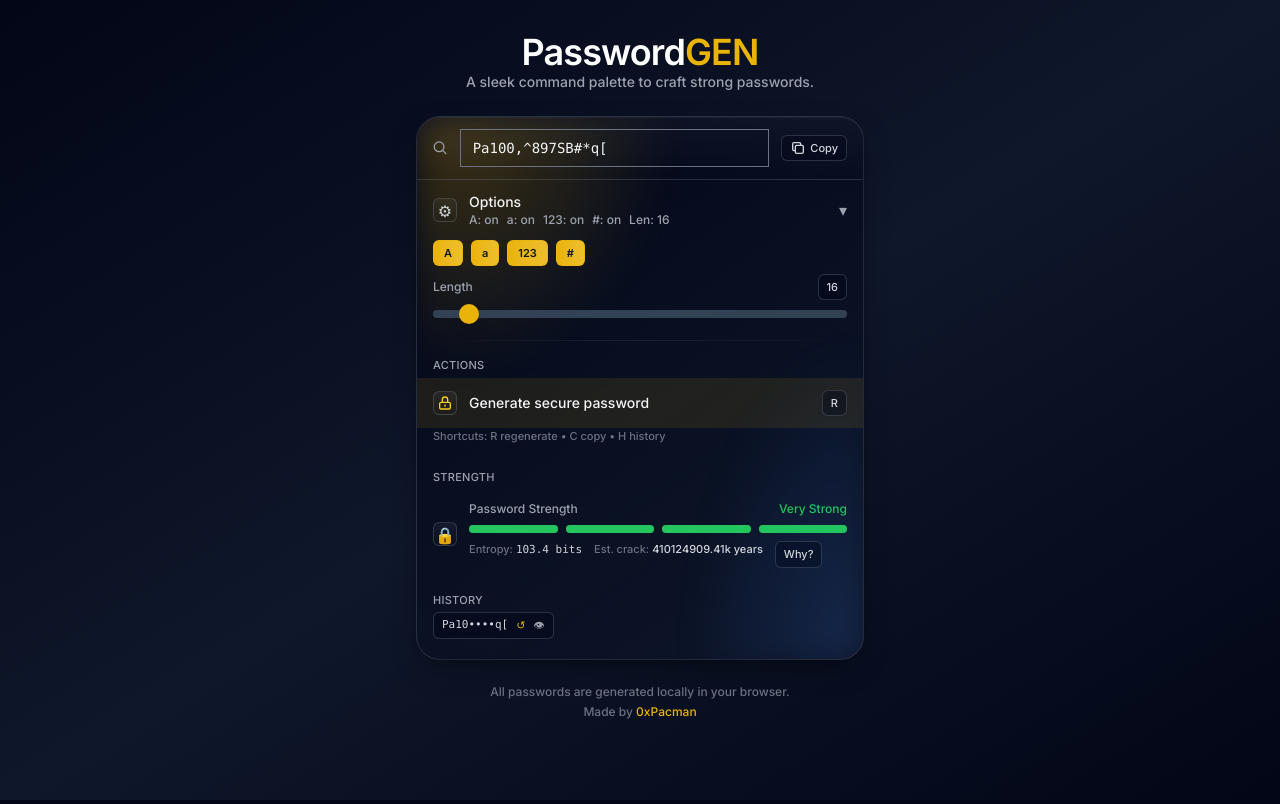
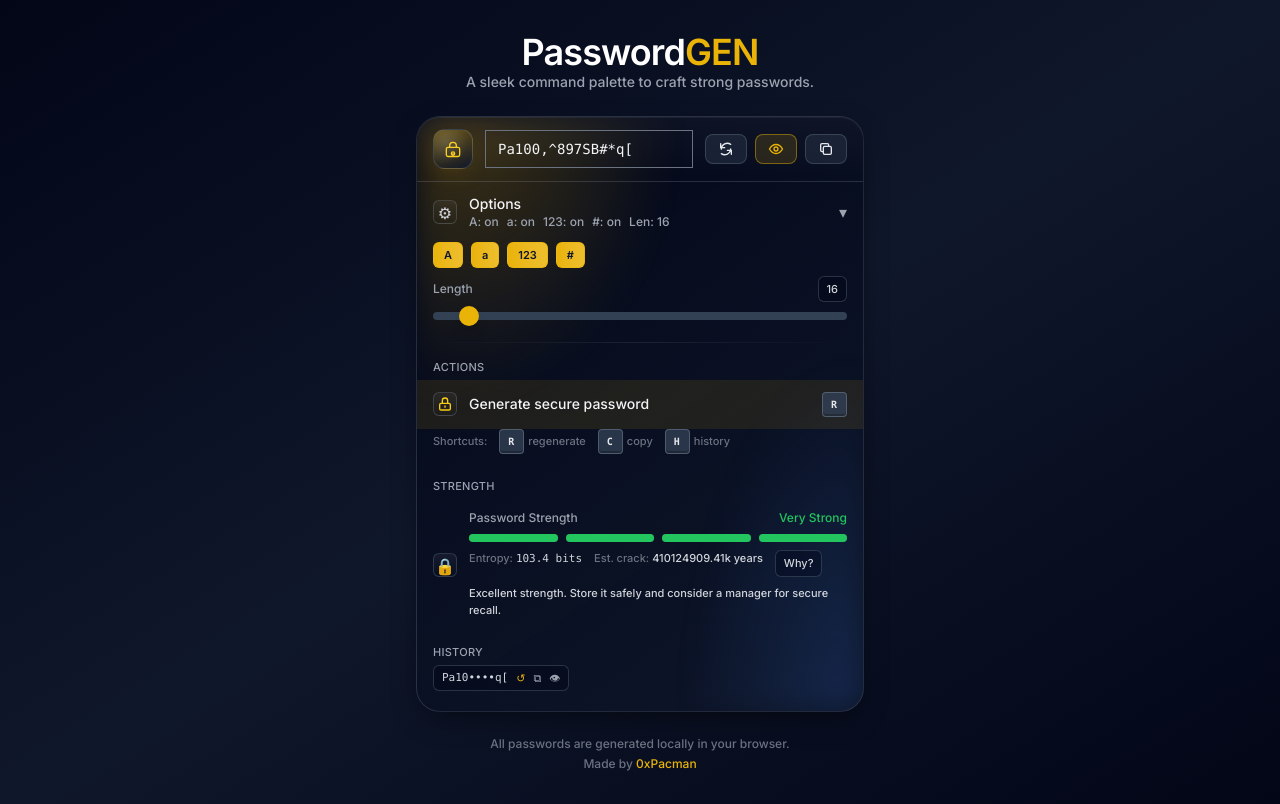
Before and after one commit to 0xPacman/PasswordGEN, a Vue app: page / in a window 1280 px wide. Built offline with nearby package versions, Linux system fonts and the light colour scheme.

Commit message:
Refactor code structure for improved readability and maintainability

```diff
--- a/src/components/PasswordGenerator.vue
+++ b/src/components/PasswordGenerator.vue
@@ -9,17 +9,67 @@
     <div class="cmd overflow-hidden">
       <!-- Header / Input like palette search -->
       <div class="cmd-header flex items-center gap-3">
-        <svg class="w-5 h-5 text-gray-400" viewBox="0 0 24 24" fill="none" stroke="currentColor"><path stroke-linecap="round" stroke-linejoin="round" stroke-width="2" d="M21 21l-4.35-4.35M10 18a8 8 0 100-16 8 8 0 000 16z"/></svg>
-        <input class="cmd-input font-mono" :value="generatedPassword" readonly :placeholder="generatedPassword || 'Generate a secure password'" />
-        <button @click="copyToClipboard" :disabled="!generatedPassword" class="ml-auto pill flex items-center gap-1" :class="!generatedPassword && 'opacity-50 cursor-not-allowed'">
+        <div class="cmd-logo" aria-hidden="true">
+          <svg viewBox="0 0 24 24" fill="none" stroke="currentColor">
+            <title>Password lock icon</title>
+            <path stroke-linecap="round" stroke-linejoin="round" stroke-width="1.6" d="M8 10V8a4 4 0 118 0v2" />
+            <path stroke-linecap="round" stroke-linejoin="round" stroke-width="1.6" d="M6 10h12a2 2 0 012 2v7a2 2 0 01-2 2H6a2 2 0 01-2-2v-7a2 2 0 012-2z" />
+            <path stroke-linecap="round" stroke-linejoin="round" stroke-width="1.6" d="M12 15.5a2 2 0 100 4 2 2 0 000-4z" />
+            <path stroke-linecap="round" stroke-linejoin="round" stroke-width="1.6" d="M12 17.5v1" />
+          </svg>
+        </div>
+        <div class="flex-1">
+          <input
+            ref="passwordInput"
+            class="cmd-input font-mono"
+            type="text"
+            :value="displayedPassword"
+            readonly
+            @focus="selectPassword"
+            :placeholder="inputPlaceholder"
+            :aria-label="inputLabel"
+          />
+        </div>
+        <div class="cmd-actions ml-auto flex items-center gap-2">
+          <button
+            type="button"
+            class="cmd-tool flex items-center"
+            @click="generatePassword"
+            :disabled="!hasValidOptions"
+            aria-label="Generate a new password"
+          >
+            <svg viewBox="0 0 24 24" fill="none" stroke="currentColor"><path stroke-linecap="round" stroke-linejoin="round" stroke-width="2" d="M4 4v6h6M20 20v-6h-6M5 19a9 9 0 0014-7l.001-.3M19 5a9 9 0 00-14 7l-.001.3"/></svg>
+            <span class="sr-only">Refresh</span>
+          </button>
+          <button
+            type="button"
+            class="cmd-tool flex items-center"
+            @click="toggleReveal"
+            :aria-pressed="isRevealed"
+            :disabled="!generatedPassword"
+            :aria-label="isRevealed ? 'Hide current password' : 'Show current password'"
+          >
+            <svg v-if="isRevealed" viewBox="0 0 24 24" fill="none" stroke="currentColor"><path stroke-linecap="round" stroke-linejoin="round" stroke-width="2" d="M2.25 12s3.75-6.75 9.75-6.75S21.75 12 21.75 12s-3.75 6.75-9.75 6.75S2.25 12 2.25 12z"/><circle cx="12" cy="12" r="3" stroke-width="2" stroke-linecap="round" stroke-linejoin="round"/></svg>
+            <svg v-else viewBox="0 0 24 24" fill="none" stroke="currentColor"><path stroke-linecap="round" stroke-linejoin="round" stroke-width="2" d="M3 3l18 18"/><path stroke-linecap="round" stroke-linejoin="round" stroke-width="2" d="M10.584 10.587A3 3 0 0112 9c1.657 0 3 1.343 3 3a2.99 2.99 0 01-.587 1.813M6.102 6.108C3.955 7.722 2.25 10 2.25 12c0 0 3.75 6.75 9.75 6.75 1.379 0 2.664-.268 3.826-.73"/><path stroke-linecap="round" stroke-linejoin="round" stroke-width="2" d="M17.898 17.892C20.045 16.278 21.75 14 21.75 12c0 0-3.75-6.75-9.75-6.75-.53 0-1.052.032-1.564.095"/></svg>
+            <span class="sr-only">{{ isRevealed ? 'Hide' : 'Show' }}</span>
+          </button>
+          <button
+            type="button"
+            @click="copyToClipboard()"
+            :disabled="!generatedPassword"
+            class="cmd-tool cmd-copy flex items-center"
+            :data-success="copied"
+            :aria-label="copied ? 'Password copied to clipboard' : 'Copy password to clipboard'"
+          >
             <svg v-if="!copied" class="w-4 h-4" viewBox="0 0 24 24" fill="none" stroke="currentColor"><path stroke-linecap="round" stroke-linejoin="round" stroke-width="2" d="M8 16H6a2 2 0 01-2-2V6a2 2 0 012-2h8a2 2 0 012 2v2m-6 12h8a2 2 0 002-2v-8a2 2 0 00-2-2h-8a2 2 0 00-2 2v8a2 2 0 002 2z"/></svg>
             <svg v-else class="w-4 h-4 text-green-500" viewBox="0 0 24 24" fill="none" stroke="currentColor"><path stroke-linecap="round" stroke-linejoin="round" stroke-width="2" d="M5 13l4 4L19 7"/></svg>
-          <span class="hidden sm:inline">Copy</span>
+            <span class="sr-only" aria-live="polite">{{ copied ? 'Copied' : 'Copy' }}</span>
           </button>
+        </div>
       </div>
 
       <!-- Options (compact & collapsible) -->
-      <button class="cmd-item w-full" @click="optionsOpen = !optionsOpen" :aria-expanded="optionsOpen">
+      <button class="cmd-item w-full" type="button" @click="optionsOpen = !optionsOpen" :aria-expanded="optionsOpen">
         <div class="cmd-icon">⚙</div>
         <div class="flex-1 text-left">
           <div class="text-sm text-gray-100">Options</div>
@@ -36,10 +86,10 @@
       <transition name="fade-slide">
         <div v-if="optionsOpen">
           <div class="px-4 pb-2 flex flex-wrap gap-2">
-            <button class="chip" :data-active="includeUppercase" :aria-pressed="includeUppercase" @click.stop="includeUppercase = !includeUppercase">A</button>
-            <button class="chip" :data-active="includeLowercase" :aria-pressed="includeLowercase" @click.stop="includeLowercase = !includeLowercase">a</button>
-            <button class="chip" :data-active="includeNumbers" :aria-pressed="includeNumbers" @click.stop="includeNumbers = !includeNumbers">123</button>
-            <button class="chip" :data-active="includeSymbols" :aria-pressed="includeSymbols" @click.stop="includeSymbols = !includeSymbols">#</button>
+            <button class="chip" type="button" :data-active="includeUppercase" :aria-pressed="includeUppercase" @click.stop="includeUppercase = !includeUppercase">A</button>
+            <button class="chip" type="button" :data-active="includeLowercase" :aria-pressed="includeLowercase" @click.stop="includeLowercase = !includeLowercase">a</button>
+            <button class="chip" type="button" :data-active="includeNumbers" :aria-pressed="includeNumbers" @click.stop="includeNumbers = !includeNumbers">123</button>
+            <button class="chip" type="button" :data-active="includeSymbols" :aria-pressed="includeSymbols" @click.stop="includeSymbols = !includeSymbols">#</button>
           </div>
           <div class="px-4 pb-3">
             <div class="flex items-center justify-between text-xs text-gray-400">
@@ -59,13 +109,16 @@
         <div class="cmd-icon text-primary-400">
           <svg class="w-4 h-4" viewBox="0 0 24 24" fill="none" stroke="currentColor"><path stroke-linecap="round" stroke-linejoin="round" stroke-width="2" d="M12 15v2m-6 4h12a2 2 0 002-2v-6a2 2 0 00-2-2H6a2 2 0 00-2 2v6a2 2 0 002 2zm10-10V7a4 4 0 00-8 0v4h8z"/></svg>
         </div>
-        <button class="text-sm text-gray-100" @click="generatePassword" :disabled="!hasValidOptions">Generate secure password</button>
+        <button class="text-sm text-gray-100" type="button" @click="generatePassword" :disabled="!hasValidOptions">Generate secure password</button>
         <div class="ml-auto flex items-center gap-1 text-gray-400">
-          <span class="pill hidden sm:inline">R</span>
+          <kbd class="cmd-kbd hidden sm:inline">R</kbd>
         </div>
       </div>
-      <div class="px-4 pb-3 text-[11px] text-gray-500">
-        Shortcuts: R regenerate • C copy • H history
+      <div class="cmd-shortcuts px-4 pb-3 text-[11px] text-gray-500">
+        <span>Shortcuts:</span>
+        <span class="inline-flex items-center gap-1"><kbd class="cmd-kbd">R</kbd><span>regenerate</span></span>
+        <span class="inline-flex items-center gap-1"><kbd class="cmd-kbd">C</kbd><span>copy</span></span>
+        <span class="inline-flex items-center gap-1"><kbd class="cmd-kbd">H</kbd><span>history</span></span>
       </div>
 
       <!-- Strength -->
@@ -85,8 +138,9 @@
           <div class="mt-2 text-[11px] text-gray-400 flex flex-wrap gap-3">
             <span><span class="text-gray-500">Entropy:</span> <span class="text-gray-300 font-mono">{{ entropyBits.toFixed(1) }} bits</span></span>
             <span><span class="text-gray-500">Est. crack:</span> <span class="text-gray-300">{{ crackTime }}</span></span>
-            <button class="pill" @click="showInfo=!showInfo">{{ showInfo? 'Hide':'Why?' }}</button>
+            <button class="pill" type="button" @click="showInfo=!showInfo">{{ showInfo? 'Hide':'Why?' }}</button>
           </div>
+          <div class="mt-2 text-[11px] leading-relaxed text-gray-300">{{ strengthAdvice }}</div>
           <transition name="fade-slide">
             <div v-if="showInfo" class="mt-2 text-[11px] leading-relaxed text-gray-300">
               Entropy estimates randomness. Higher bits exponentially increase resistance to brute force.
@@ -101,8 +155,9 @@
         <div class="flex gap-2 overflow-x-auto pb-1 scrollbar-thin">
           <div v-for="item in history" :key="item.id" class="pill whitespace-nowrap flex items-center gap-2">
             <code class="font-mono" :title="item.value">{{ item.revealed ? item.value : mask(item.value) }}</code>
-            <button class="text-primary-500 hover:text-primary-400" @click="reUse(item.value)" title="Reuse">↺</button>
-            <button class="text-gray-400 hover:text-green-400" @click="reveal(item)" title="Toggle mask">👁</button>
+            <button class="text-primary-500 hover:text-primary-400" type="button" @click="reUse(item.value)" title="Reuse" aria-label="Reuse password">↺</button>
+            <button class="text-gray-400 hover:text-primary-400" type="button" @click="copyToClipboard(item.value, false)" title="Copy" aria-label="Copy password">⧉</button>
+            <button class="text-gray-400 hover:text-green-400" type="button" @click="reveal(item)" title="Toggle mask" aria-label="Toggle password visibility">👁</button>
           </div>
         </div>
       </div>
@@ -124,6 +179,8 @@ import { ref, computed, onMounted, onBeforeUnmount } from 'vue'
 
 // Reactive state
 const generatedPassword = ref('')
+const passwordInput = ref<HTMLInputElement | null>(null)
+const isRevealed = ref(true)
 const passwordLength = ref(16)
 const includeUppercase = ref(true)
 const includeLowercase = ref(true)
@@ -165,9 +222,44 @@ const pushHistory = (pwd:string) => {
   history.value.unshift({ id: Date.now()+Math.random(), value: pwd })
   if (history.value.length > maxHistory) history.value.pop()
 }
-const mask = (pwd:string) => pwd.slice(0,4) + '••••' + pwd.slice(-2)
+const mask = (pwd:string) => {
+  if (pwd.length <= 6) return '•'.repeat(pwd.length)
+  return `${pwd.slice(0,4)}••••${pwd.slice(-2)}`
+}
 const reveal = (item:{revealed?:boolean}) => { item.revealed = !item.revealed }
-const reUse = (pwd:string) => { generatedPassword.value = pwd }
+const reUse = (pwd:string) => {
+  generatedPassword.value = pwd
+  isRevealed.value = true
+  copied.value = false
+  selectPassword()
+}
+
+const displayedPassword = computed(() => {
+  if (!generatedPassword.value) return ''
+  return isRevealed.value ? generatedPassword.value : mask(generatedPassword.value)
+})
+
+const inputPlaceholder = computed(() => {
+  if (!generatedPassword.value) return 'Generate a secure password'
+  return isRevealed.value ? 'Generated password' : 'Password hidden'
+})
+
+const inputLabel = computed(() => {
+  if (!generatedPassword.value) return 'Generate a secure password'
+  return isRevealed.value ? 'Generated password' : 'Password hidden. Toggle reveal to view.'
+})
+
+const selectPassword = () => {
+  if (!passwordInput.value) return
+  passwordInput.value.select()
+}
+
+const toggleReveal = () => {
+  if (!generatedPassword.value) return
+  isRevealed.value = !isRevealed.value
+  copied.value = false
+  if (isRevealed.value) selectPassword()
+}
 
 // Character sets
 const uppercaseChars = 'ABCDEFGHIJKLMNOPQRSTUVWXYZ'
@@ -233,6 +325,21 @@ const strengthPercentage = computed(() => {
   }
 })
 
+const strengthAdvice = computed(() => {
+  switch (passwordStrength.value) {
+    case 'Weak':
+      return 'Add more character types and extend the length to avoid easy brute-force attacks.'
+    case 'Medium':
+      return 'Good start—raising the length or enabling more character sets will strengthen it further.'
+    case 'Strong':
+      return 'This password is robust. For critical accounts, push for even more length or rotate regularly.'
+    case 'Very Strong':
+      return 'Excellent strength. Store it safely and consider a manager for secure recall.'
+    default:
+      return 'Generate a password to receive guidance for improving strength.'
+  }
+})
+
 // Password validation function (similar to the shell script)
 const isPasswordValid = (password: string): boolean => {
   if (password.length < 8) return false
@@ -264,33 +371,39 @@ const generatePassword = () => {
   } while (!isPasswordValid(password) && attempts < maxAttempts)
 
   generatedPassword.value = password
+  isRevealed.value = true
   copied.value = false
   pushHistory(password)
+  selectPassword()
 }
 
 // Copy to clipboard function
-const copyToClipboard = async () => {
-  if (!generatedPassword.value) return
+const copyToClipboard = async (value?: string, showFeedback = value === undefined) => {
+  const payload = value ?? generatedPassword.value
+  if (!payload) return
 
   try {
-    await navigator.clipboard.writeText(generatedPassword.value)
+    await navigator.clipboard.writeText(payload)
+    if (showFeedback) {
       copied.value = true
       setTimeout(() => {
         copied.value = false
       }, 2000)
+    }
   } catch (err) {
     console.error('Failed to copy password:', err)
-    // Fallback for older browsers
     const textArea = document.createElement('textarea')
-    textArea.value = generatedPassword.value
+    textArea.value = payload
     document.body.appendChild(textArea)
     textArea.select()
     document.execCommand('copy')
     document.body.removeChild(textArea)
+    if (showFeedback) {
       copied.value = true
       setTimeout(() => {
         copied.value = false
       }, 2000)
+    }
   }
 }
 
--- a/src/style.css
+++ b/src/style.css
@@ -59,6 +59,67 @@
     background: linear-gradient(180deg, rgba(255,255,255,.04), rgba(255,255,255,0));
   }
 
+  .cmd-logo {
+    @apply relative w-10 h-10 rounded-xl grid place-items-center border shrink-0 overflow-hidden;
+    border-color: rgba(148,163,184,0.25);
+    background: linear-gradient(160deg, rgba(var(--accent-rgb)/0.28), rgba(15,23,42,0.95));
+    box-shadow: 0 10px 24px -14px rgba(var(--accent-rgb)/0.6);
+  }
+  .cmd-logo::after {
+    content: '';
+    position: absolute;
+    inset: 0;
+    background: radial-gradient(circle at 30% 30%, rgba(255,255,255,0.18), transparent 60%);
+    mix-blend-mode: screen;
+    opacity: 0.8;
+  }
+  .cmd-logo svg { @apply relative w-5 h-5 text-primary-400; }
+
+  .cmd-meta {
+    @apply flex flex-wrap items-center gap-2 px-4 py-3 text-[11px] border-b;
+    border-color: rgba(148,163,184,0.14);
+    background: rgba(15,23,42,0.35);
+  }
+
+  .meta-pill {
+    @apply inline-flex items-center gap-2 px-2.5 py-1 rounded-lg border transition-colors duration-200;
+    border-color: rgba(148,163,184,0.25);
+    color: #cbd5e1;
+    background: rgba(2,6,23,0.55);
+  }
+  .meta-pill[data-active="true"] {
+    color: var(--accent);
+    border-color: rgba(var(--accent-rgb)/0.45);
+    background: rgba(var(--accent-rgb)/0.14);
+  }
+  .meta-pill[data-active="false"] { opacity: 0.55; }
+  .meta-pill[data-tone="warn"] {
+    color: #fb923c;
+    border-color: rgba(251,146,60,0.4);
+    background: rgba(251,146,60,0.12);
+  }
+  .meta-pill[data-tone="balanced"] {
+    color: #38bdf8;
+    border-color: rgba(56,189,248,0.35);
+    background: rgba(56,189,248,0.12);
+  }
+  .meta-pill[data-tone="strong"] {
+    color: #34d399;
+    border-color: rgba(52,211,153,0.35);
+    background: rgba(52,211,153,0.12);
+  }
+
+  .meta-dot {
+    @apply inline-flex items-center justify-center font-semibold uppercase tracking-widest;
+    width: 1.75rem;
+    height: 1.75rem;
+    border-radius: 0.6rem;
+    font-size: 0.65rem;
+    background: rgba(148,163,184,0.16);
+  }
+  .meta-label { @apply uppercase tracking-wider font-semibold text-[10px]; }
+  .meta-value { @apply text-[11px] font-medium text-gray-400; }
+
   .cmd-input {
     @apply w-full bg-transparent text-gray-100 placeholder:text-gray-500 outline-none text-sm;
   }
@@ -86,6 +147,34 @@
     @apply text-[11px] px-2 py-1 rounded-md border text-gray-300;
     border-color: rgba(148,163,184,0.25);
     background: rgba(2,6,23,.4);
+  }
+
+  .cmd-tool {
+    @apply px-3 py-1.5 rounded-lg border text-[11px] font-semibold uppercase tracking-widest transition-all duration-200 bg-dark-800/80 text-gray-200;
+    border-color: rgba(148,163,184,0.25);
+  }
+  .cmd-tool svg { @apply w-4 h-4; }
+  .cmd-tool:hover {
+    color: var(--accent);
+    border-color: rgba(var(--accent-rgb)/0.4);
+    background: rgba(15,23,42,0.92);
+    box-shadow: 0 6px 18px -10px rgba(var(--accent-rgb)/0.5);
+  }
+  .cmd-tool:focus-visible { outline: 2px solid var(--accent); outline-offset: 2px; }
+  .cmd-tool:disabled { @apply opacity-50 cursor-not-allowed; color: #94a3b8; box-shadow: none; }
+  .cmd-tool[aria-pressed="true"] {
+    color: var(--accent);
+    border-color: rgba(var(--accent-rgb)/0.45);
+    background: rgba(var(--accent-rgb)/0.14);
+  }
+
+  .cmd-copy {
+    transition: all .25s ease;
+  }
+  .cmd-copy[data-success="true"] {
+    color: #4ade80;
+    border-color: rgba(74,222,128,0.35);
+    background: rgba(74,222,128,0.12);
   }
 
   /* Compact toggle chips */
@@ -178,4 +267,14 @@
   .glass-panel { background: linear-gradient(160deg, rgba(var(--accent-rgb)/0.07), rgba(255 255 255 / 0.02)); border: 1px solid rgba(var(--accent-rgb)/0.18); /* removed heavy blur */ }
 
   .focus-outline:focus-visible { outline: 2px solid var(--focus); outline-offset: 2px; }
+
+  .cmd-kbd {
+    @apply px-2 py-1 rounded border text-[10px] font-semibold uppercase tracking-widest bg-dark-700/80 text-gray-200;
+    border-color: rgba(148,163,184,0.35);
+    box-shadow: inset 0 -2px 0 rgba(0,0,0,0.25);
+  }
+
+  .cmd-shortcuts {
+    @apply flex flex-wrap items-center gap-3;
+  }
 }
```
Also changed, not shown: 7 other files (tests, documents, lock files or other folders). Lines whose indentation alone changed are shown as unchanged.
